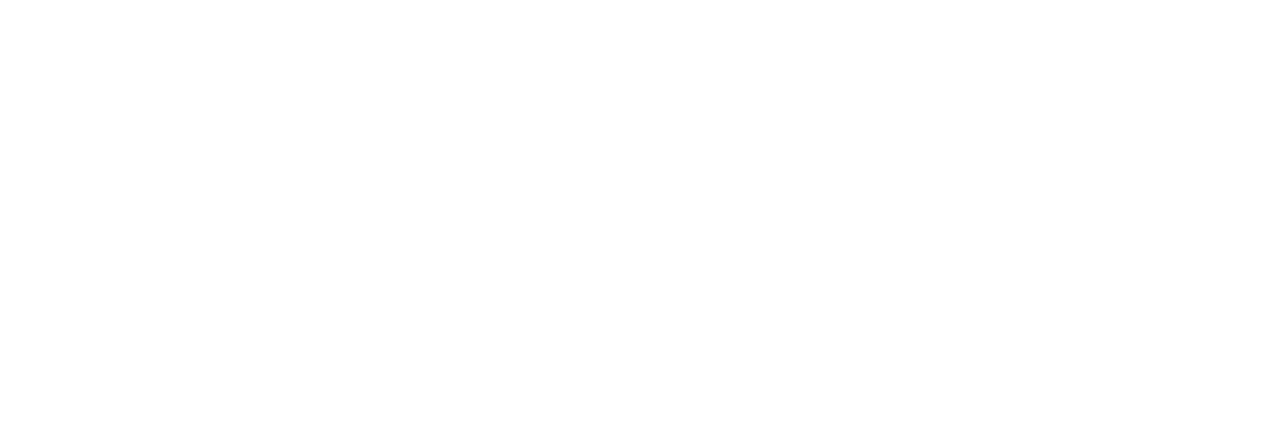
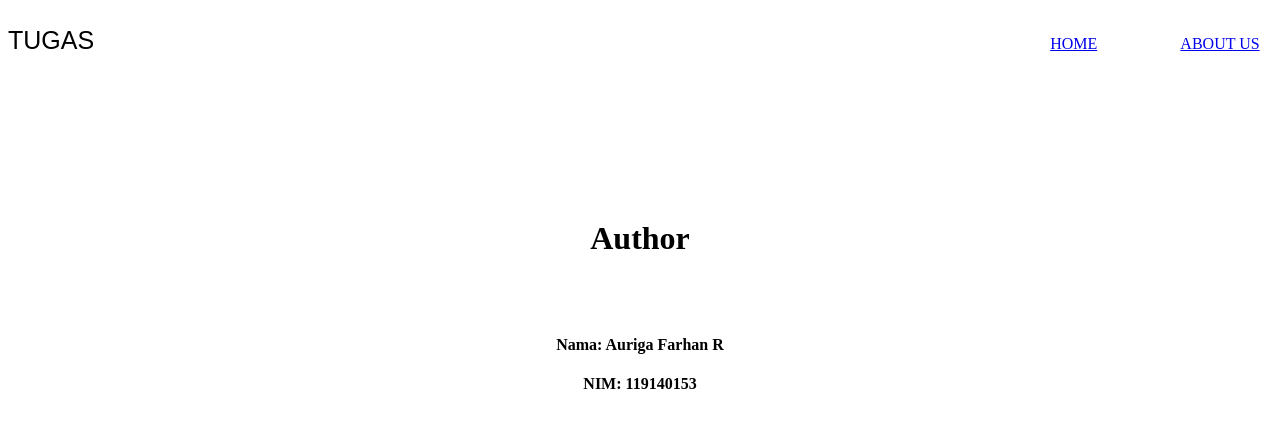
Before and after one commit to nadeeee/Pemrogrman_WEB, a plain HTML site: page bio.html in a window 1280 px wide. Drawn offline with Linux system fonts and the light colour scheme.

Commit message:
sec commit

```diff
--- a/bio.html
+++ b/bio.html
@@ -0,0 +1,43 @@
+<!DOCTYPE html>
+<html lang="en">
+<head>
+    <meta charset="UTF-8">
+    <meta http-equiv="X-UA-Compatible" content="IE=edge">
+    <meta name="viewport" content="width=device-width, initial-scale=1.0">
+    <title>About Us</title>
+</head>
+<body>
+    <div id="nav-bar">
+       <br>
+    <a style="font-family: sans-serif; font-size: 25px;" >TUGAS</a>
+    &emsp; &emsp; &emsp; &emsp; &emsp; &emsp; &emsp; &emsp; &emsp; &emsp;&emsp;&emsp;&emsp;&emsp;&emsp;&emsp;&emsp;&emsp;&emsp;&emsp;&emsp;&emsp;&emsp;&emsp;&emsp;&emsp;&emsp;&emsp;&emsp;&emsp;&emsp;&emsp;&emsp;&emsp;&emsp;&emsp;&emsp;&emsp;&emsp;&emsp;&emsp;&emsp;&emsp;&emsp;&emsp;&emsp;&emsp;&emsp;&emsp;&emsp;&emsp;&emsp;
+    &emsp;
+    &emsp;
+    &emsp;
+    &emsp;
+        <a href="index2.html">HOME</a>
+        &emsp;
+        &emsp;
+        &emsp;
+        &emsp;
+        <a href="bio.html">ABOUT US</a>
+   </div>
+
+    <br /><br /><br /><br />
+    <br />
+    <br />
+    <br>
+    <br>
+
+    <h1 style="text-align: center;">
+        Author
+    </h1>
+    <br/>
+    <br />
+
+    <div id="bio" style="text-align: center;">
+        <h4>Nama: Auriga Farhan R</h4>
+        <h4>NIM: 119140153</h4>
+    </div>
+</body>
+</html>
```
Also changed, not shown: index2.html (+1 -0 lines), 1 other file.
